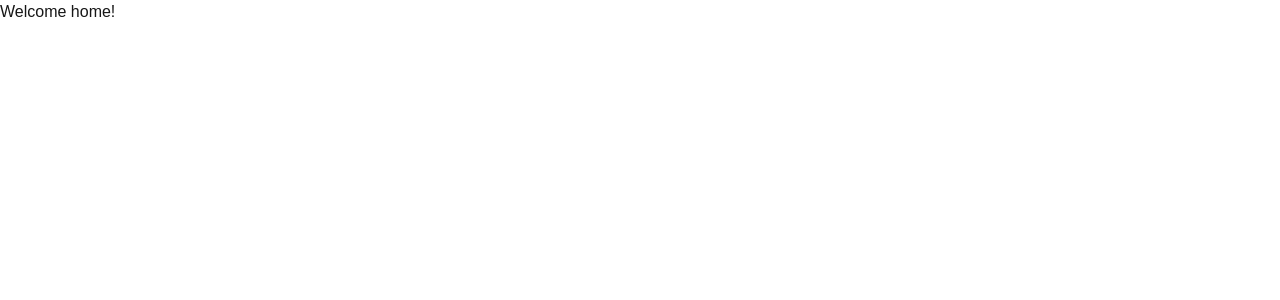
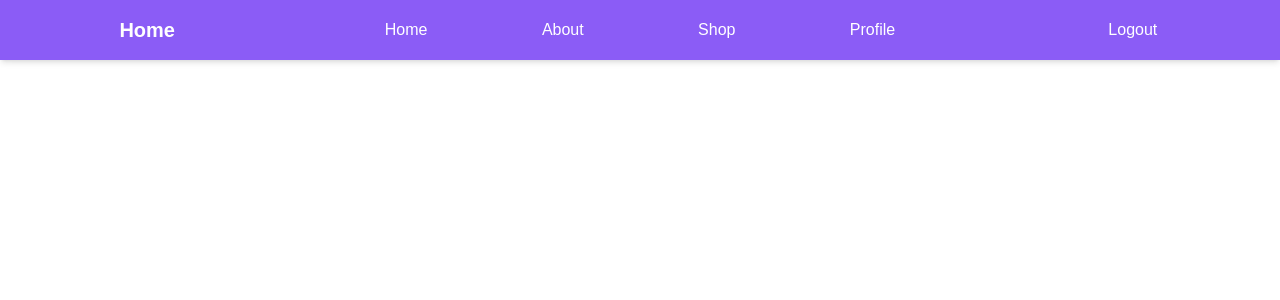
Before and after one commit to dimitrijeostojic/WebShop-FE, a Next.js app: page /home in a window 1280 px wide. Shown: the top 300 px of the page. Built offline with nearby package versions, Linux system fonts and the light colour scheme.

Commit message:
Added Navbar

```diff
--- a/app/layout.tsx
+++ b/app/layout.tsx
@@ -1,21 +1,22 @@
-import type { Metadata } from 'next'
-
-// These styles apply to every route in the application
-import './globals.css'
+import type { Metadata } from "next";
+import Navbar from "@/components/Navbar"; // Navbar je sada client komponenta
+import './globals.css';
 
 export const metadata: Metadata = {
-  title: 'Create Next App',
-  description: 'Generated by create next app',
-}
+  title: "My App",
+  description: "A Next.js application",
+};
 
 export default function RootLayout({
   children,
 }: {
-  children: React.ReactNode
+  children: React.ReactNode;
 }) {
   return (
     <html lang="en">
-      <body>{children}</body>
+      <body>
+        <main className="mt-16">{children}</main>
+      </body>
     </html>
-  )
+  );
 }
--- a/components/Home.tsx
+++ b/components/Home.tsx
@@ -1,8 +1,9 @@
 import React from 'react'
+import Navbar from './Navbar'
 
 const Home = () => {
   return (
-    <div>Welcome home!</div>
+    <Navbar/>
   )
 }
 
--- a/components/Login.tsx
+++ b/components/Login.tsx
@@ -70,10 +70,10 @@ const Login = () => {
         </button>
         <div className="go-to-registration">
           <p className="text-sm text-gray-600 text-center mt-4">
-            You don't have an account? Please{" "}
+            You don't have an account? <br/> Please{" "}
             <Link
               href="/register"
-              className="text-blue-500 font-medium hover:underline"
+              className="text-blue-500 font-medium hover:underline text-lg"
             >
               create new account.
             </Link>
--- /dev/null
+++ b/components/Navbar.tsx
@@ -0,0 +1,53 @@
+"use client"; // OVO DODAJ NA VRH
+import Link from "next/link";
+import { useEffect, useState } from "react";
+import { jwtDecode } from "jwt-decode";
+
+const Navbar = () => {
+  const [username, setUsername] = useState("");
+
+  useEffect(() => {
+    const token = document.cookie.split("=")[1];
+    if (token) {
+      const decoded: any = jwtDecode(token);
+      console.log(decoded);
+      const extractedName =
+          decoded["http://schemas.xmlsoap.org/ws/2005/05/identity/claims/name"];
+      console.log(extractedName);
+      setUsername(extractedName);
+    }
+  }, []);
+
+  return (
+    <nav className="fixed top-0 left-0 w-full bg-violet-500 text-white py-4 px-6 shadow-md z-50">
+      <div className="flex justify-between items-center">
+        <div className="username w-1/5">
+        <p className="text-xl font-bold text-center">
+          {username ? `Welcome ${username}` : "Home"}
+        </p>
+        </div>
+        <div className="w-3/5 flex justify-evenly items-center">
+        <Link href="/home" className="hover:underline">
+            Home
+          </Link>
+          <Link href="/about" className="hover:underline">
+            About
+          </Link>
+          <Link href="/shop" className="hover:underline">
+            Shop
+          </Link>
+          <Link href="/profile" className="hover:underline">
+            Profile
+          </Link>
+        </div>
+        <div className="link-logout w-1/5 text-center">
+          <Link href="/login" className="hover:underline">
+            Logout
+          </Link>
+        </div>
+      </div>
+    </nav>
+  );
+};
+
+export default Navbar;
--- a/package.json
+++ b/package.json
@@ -10,6 +10,7 @@
   },
   "dependencies": {
     "axios": "^1.7.9",
+    "jwt-decode": "^4.0.0",
     "next": "^15.1.6",
     "react": "^19.0.0",
     "react-dom": "^19.0.0"
```
Also changed, not shown: app/navbar/page.tsx (added), 1 other file (tests, documents, lock files or other folders).
